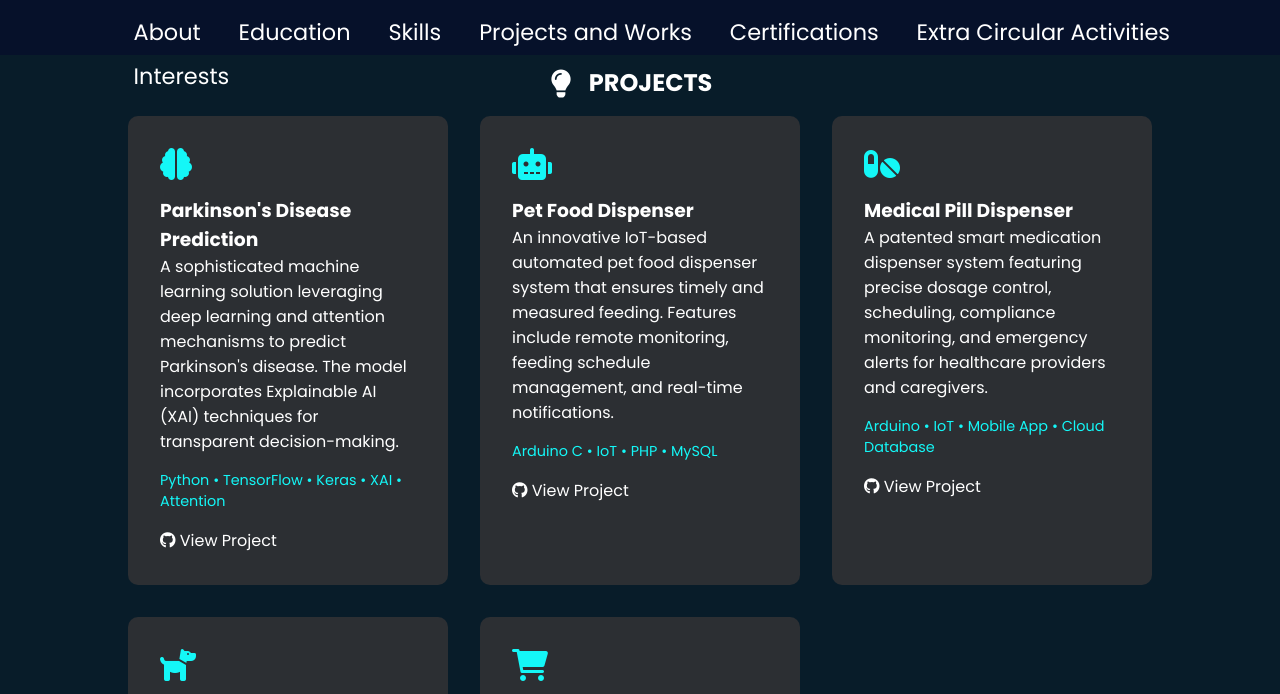
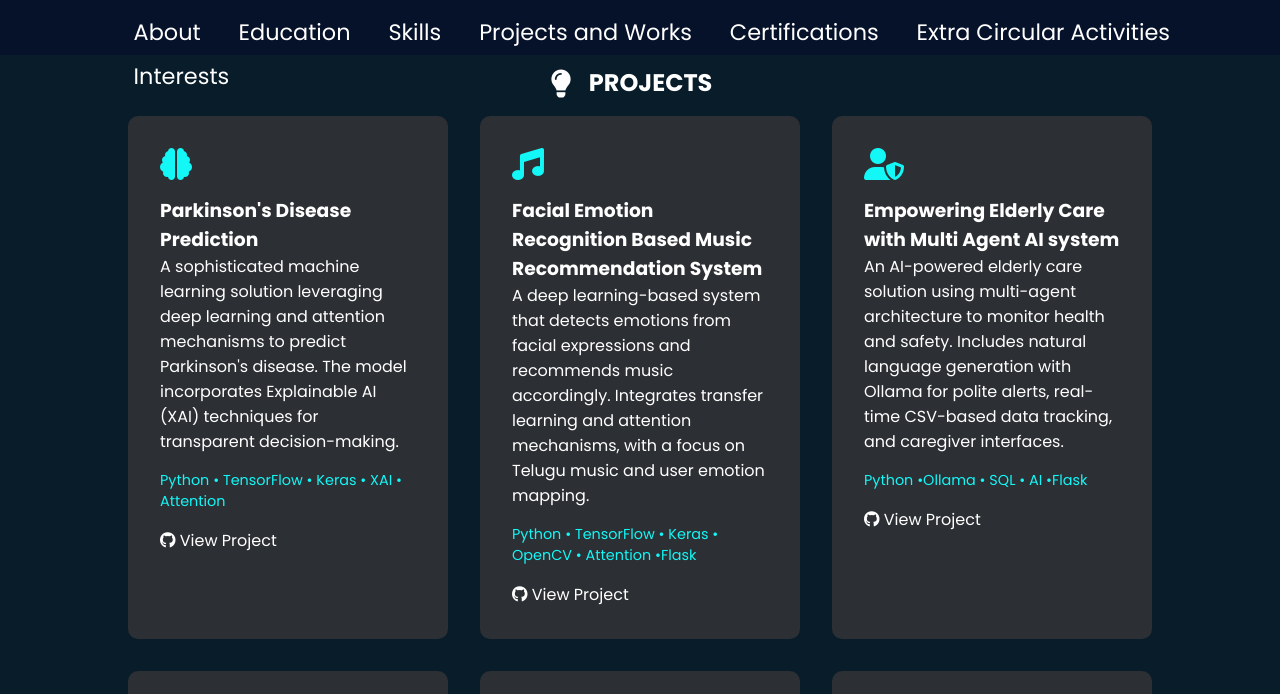
Before and after one commit to akhil200331/portfolio, a plain HTML site: page Projects.html in a window 1280 px wide. Shown: the top 694 px of the page. Drawn offline with Linux system fonts and the light colour scheme.

Commit message:
Updated for hosting

```diff
--- a/Projects.html
+++ b/Projects.html
@@ -42,6 +42,30 @@
                     </a>
                 </div>
             </div>
+
+            <div class="project-card">
+              <i class="fas fa-music project-icon"></i>
+              <h3>Facial Emotion Recognition Based Music Recommendation System</h3>
+              <p> A deep learning-based system that detects emotions from facial expressions and recommends music accordingly. Integrates transfer learning and attention mechanisms, with a focus on Telugu music and user emotion mapping.</p>
+              <div class="tech-stack">Python • TensorFlow • Keras  • OpenCV  • Attention  •Flask</div>
+              <div class="project-links">
+                  <a href="https://github.com/akhil200331/Facial-Emotion-Recognition-Bases-Music-Recommendation-System" target="_blank" class="project-link">
+                      <i class="fab fa-github"></i> View Project
+                  </a>
+              </div>
+          </div>
+
+          <div class="project-card">
+            <i class="fas fa-user-shield project-icon"></i>
+            <h3>Empowering Elderly Care with Multi Agent AI system</h3>
+            <p> An AI-powered elderly care solution using multi-agent architecture to monitor health and safety. Includes natural language generation with Ollama for polite alerts, real-time CSV-based data tracking, and caregiver interfaces.</p>
+            <div class="tech-stack">Python •Ollama  • SQL  • AI  •Flask</div>
+            <div class="project-links">
+                <a href="https://github.com/akhil200331/Multi_Agent_for_Elders_Accenture_Hackthon" target="_blank" class="project-link">
+                    <i class="fab fa-github"></i> View Project
+                </a>
+            </div>
+        </div>
 
             <div class="project-card">
                 <i class="fas fa-robot project-icon"></i>
```
Also changed, not shown: Certifications.html (+2 -2 lines), Education.html (+2 -2 lines), index.html (+1 -1 lines).
